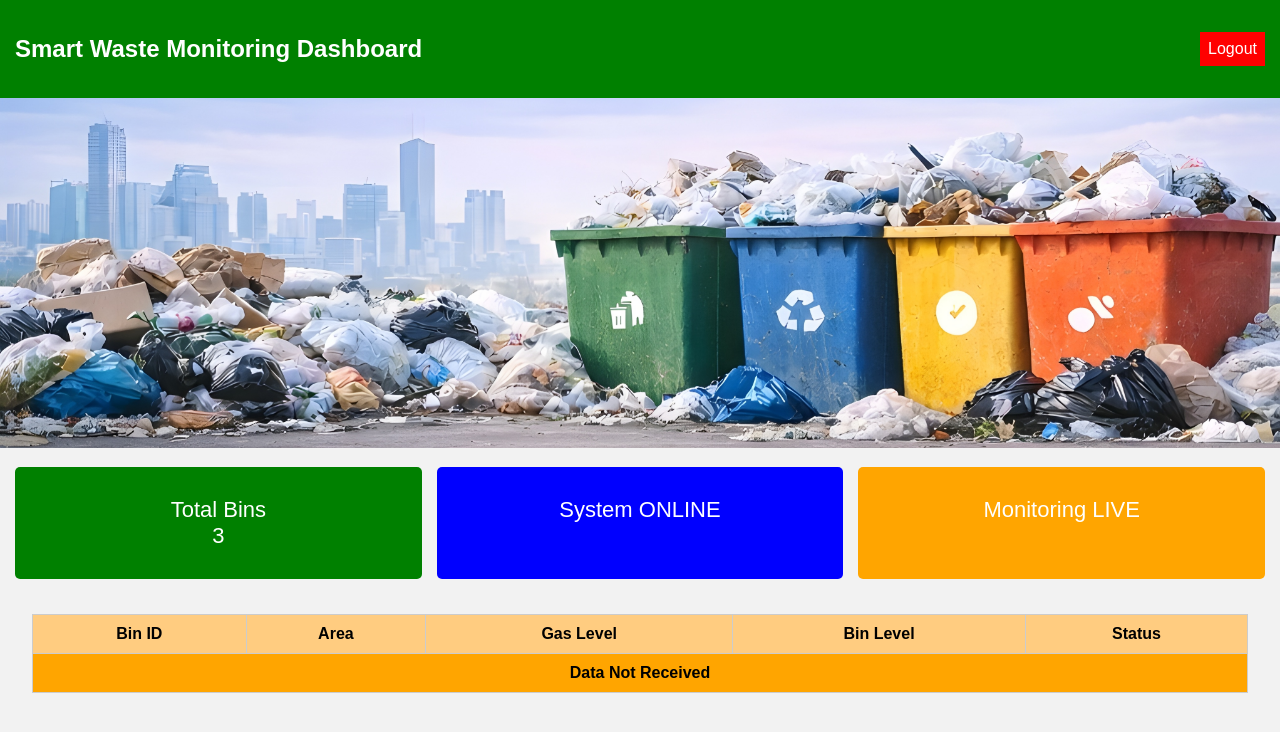
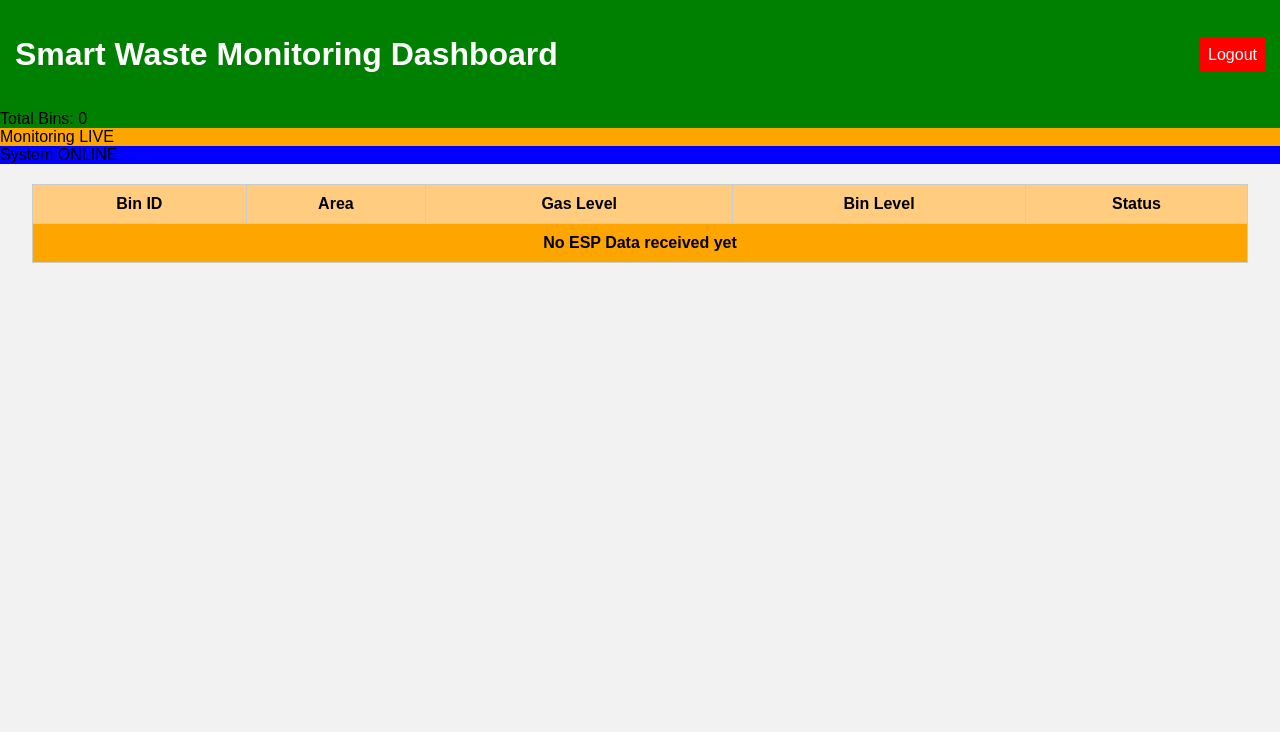
Before and after one commit to Mugilan-18/smart-waste-dashboard, a Flask app: template templates/dashboard.html in a window 1280 px wide. Shown: the top 732 px of the page. Run offline with Flask 3, Linux system fonts and the light colour scheme; the template is opened without the code that fills it, so the values that code supplies are empty.

Commit message:
Update dashboard.html

```diff
--- a/templates/dashboard.html
+++ b/templates/dashboard.html
@@ -1,23 +1,21 @@
 <!DOCTYPE html>
 <html>
 <head>
-    <title>Smart Waste Monitoring Dashboard</title>
-    <link rel="stylesheet" href="/static/css/style.css">
-    <script src="/static/js/dashboard.js" defer></script>
+    <title>Dashboard</title>
+    <link rel="stylesheet" href="/static/style.css">
+    <script defer src="/static/dashboard.js"></script>
 </head>
 <body>
 
 <div class="top-bar">
-    <h2>Smart Waste Monitoring Dashboard</h2>
-    <a href="/logout" class="logout">Logout</a>
+    <h1>Smart Waste Monitoring Dashboard</h1>
+    <a class="logout" href="/logout">Logout</a>
 </div>
 
-<img src="/static/images/waste.jpg" class="banner">
-
-<div class="status-row">
-    <div class="status-box green">Total Bins<br><span id="bins">3</span></div>
-    <div class="status-box blue" id="system">System ONLINE</div>
-    <div class="status-box orange">Monitoring LIVE</div>
+<div class="status-cards">
+    <div class="card green" id="totalBins">Total Bins: 0</div>
+    <div class="card orange" id="monitoring">Monitoring LIVE</div>
+    <div class="card blue" id="system">System ONLINE</div>
 </div>
 
 <table>
@@ -30,8 +28,12 @@
             <th>Status</th>
         </tr>
     </thead>
-<tbody id="table-body">
-<tr><td colspan="5" class="no-data">Data Not Received</td></tr>
+    <tbody id="tableBody">
+        <tr>
+            <td colspan="5" class="no-data">
+                No ESP Data received yet
+            </td>
+        </tr>
     </tbody>
 </table>
 
```
Lines whose indentation alone changed are shown as unchanged.
